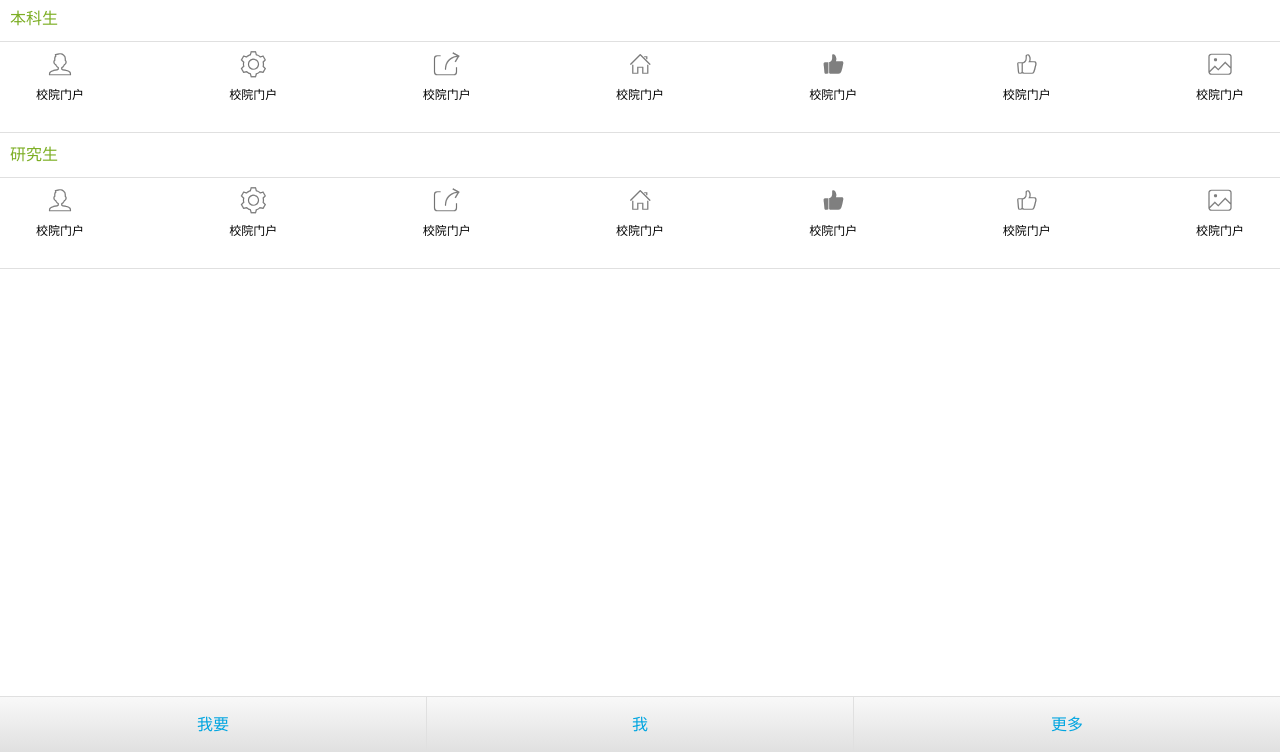
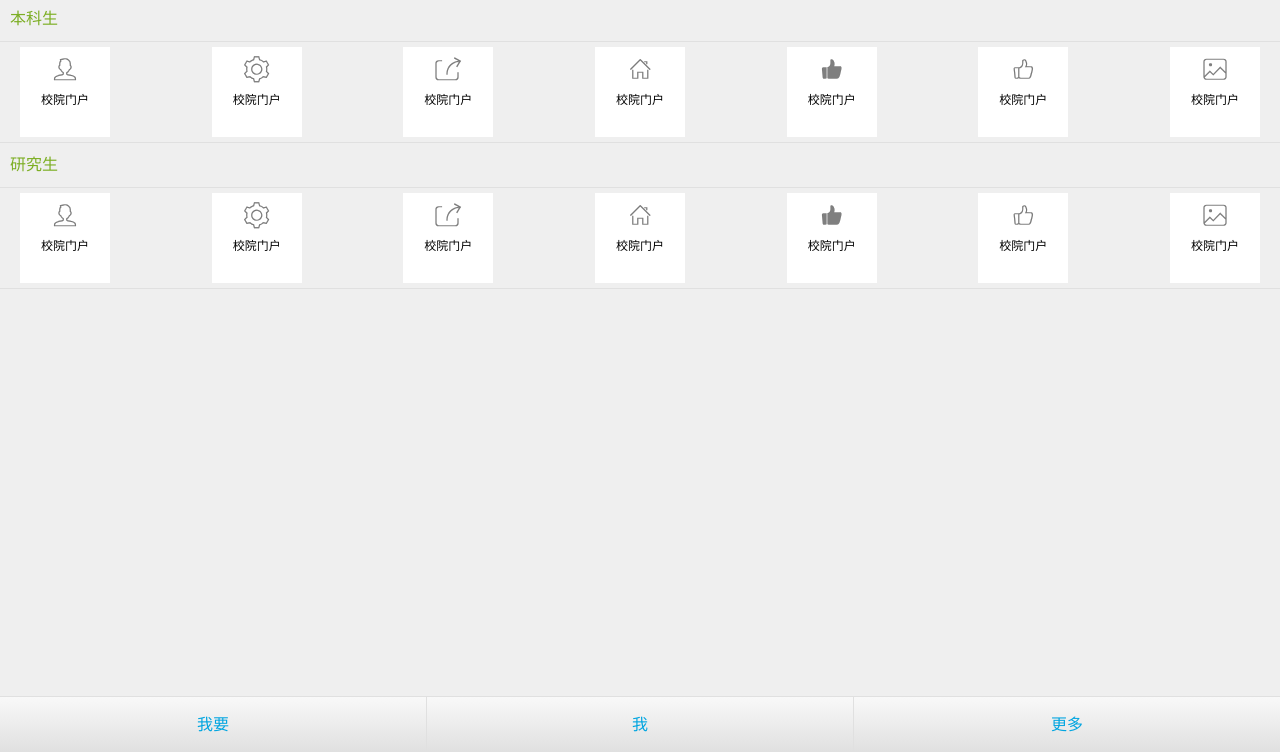
Before and after one commit to daidong123654/frozenYogurt, a plain HTML site: page index.html in a window 1280 px wide. Shown: the part 48-800 px from the top of the page. Drawn offline with Linux system fonts and the light colour scheme.

Commit message:
增加背景

```diff
--- a/demo.css
+++ b/demo.css
@@ -93,4 +93,5 @@ body>a{display: none;}
     width: 90px;
     height: 90px;
     background: #fff;
+    margin: 5px;
 }
--- a/index.html
+++ b/index.html
@@ -11,7 +11,7 @@
         <script src="static/lib/zepto.min.js"></script>
         <script src="static/js/frozen.js"></script>
     </head>
-    <body ontouchstart style="">
+    <body ontouchstart style="background:#efefef;">
         <header class="ui-header ui-header-positive ui-border-b">
             <i class="ui-icon-return" onclick="history.back()"></i>
             <h1>我要查询</h1>
```
